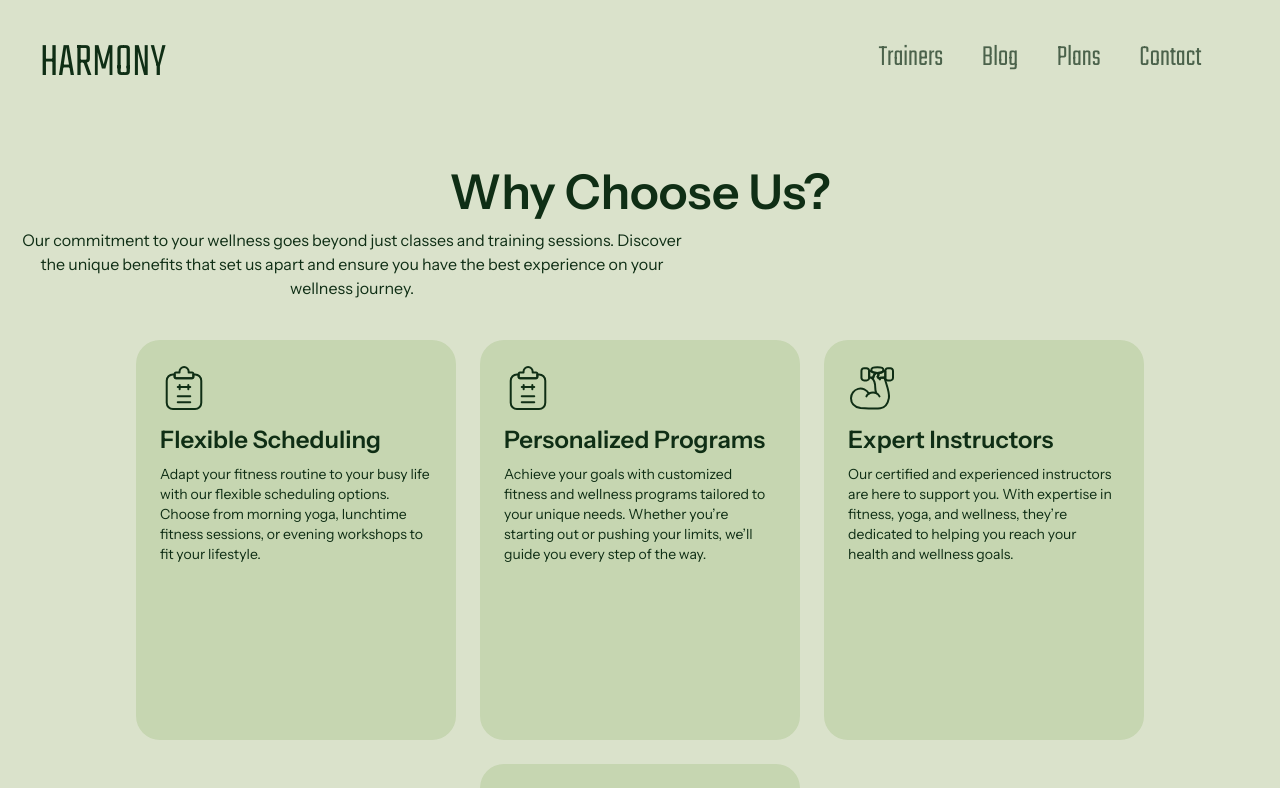
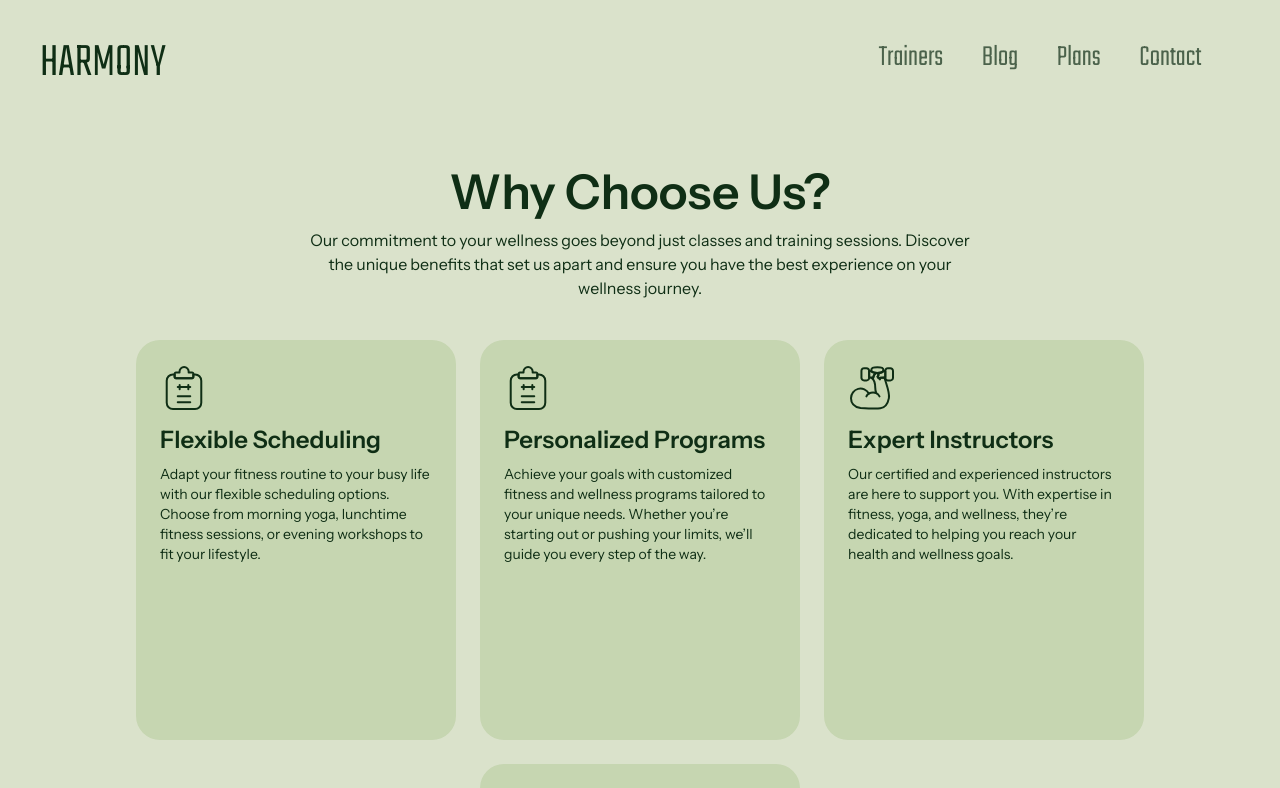
Before and after one commit to KostasTritsonis/yoga, a React (Vite) app: page /plans in a window 1280 px wide. Shown: the top 788 px of the page. Built offline with nearby package versions, Linux system fonts and the light colour scheme; a web font is replaced by a local one; what tailwindcss-animated would draw is missing.

Commit message:
19012025

```diff
--- a/src/Pages/Main/Hero.jsx
+++ b/src/Pages/Main/Hero.jsx
@@ -1,6 +1,7 @@
 import React from 'react'
 import hero from '../../assets/hero.webp'
 import CustomButton from '../../Components/CustomButton'
+import { Link } from 'react-router-dom'
 
 
 const Hero = () => {
@@ -13,7 +14,7 @@ const Hero = () => {
             <p className='text-secondary 2xl:text-lg max-lg:text-md'>
               Join us in transforming your body and mind <br /> through our comprehensive yoga <br /> and fitness programs.
             </p>
-            <a href="/contact"><CustomButton text='Get Started' style="mt-5"/></a>
+            <Link to="/contact"><CustomButton text='Get Started' style="mt-5"/></Link>
         </div>
         <div className='flex justify-center items-center'>
           <img className='rounded-3xl 2xl:w-[800px] xl:w-[600px] lg:w-[600px] ' src={hero} alt="" />
--- a/src/Pages/Plans.jsx
+++ b/src/Pages/Plans.jsx
@@ -17,9 +17,9 @@ const Plans = () => {
     <>
         <div className="container mx-auto mt-10 px-4">
             {/* Heading Section */}
-            <div className="text-center">
-                <p className="text-primary text-3xl sm:text-4xl md:text-5xl font-semibold">Why Choose Us?</p>
-                <p className="text-primary text-sm sm:text-base leading-6 pt-3 max-w-2xl ">
+            <div className=" text-center">
+                <p className="text-primary  text-3xl sm:text-4xl md:text-5xl font-semibold">Why Choose Us?</p>
+                <p className="text-primary text-sm sm:text-base leading-6 pt-3 max-w-2xl mx-auto ">
                     Our commitment to your wellness goes beyond just classes and training sessions. Discover the
                     unique benefits that set us apart and ensure you have the best experience on your wellness journey.
                 </p>
```
